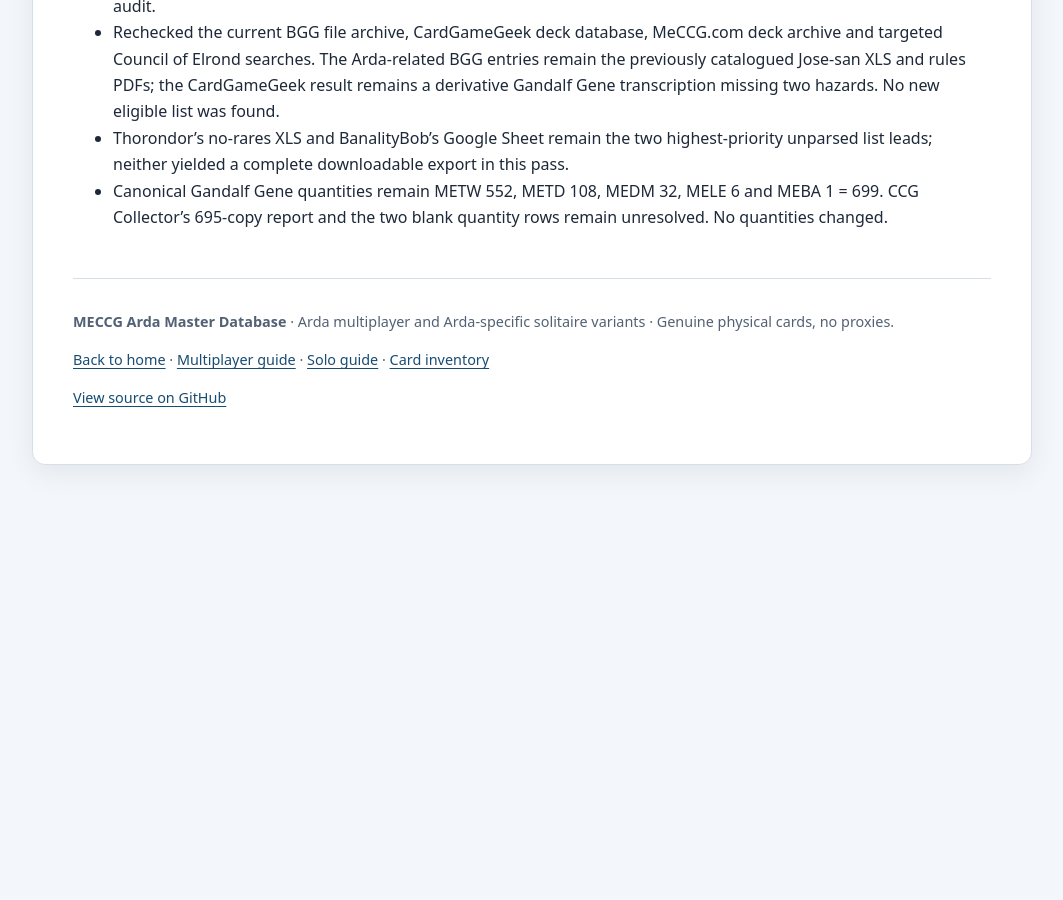
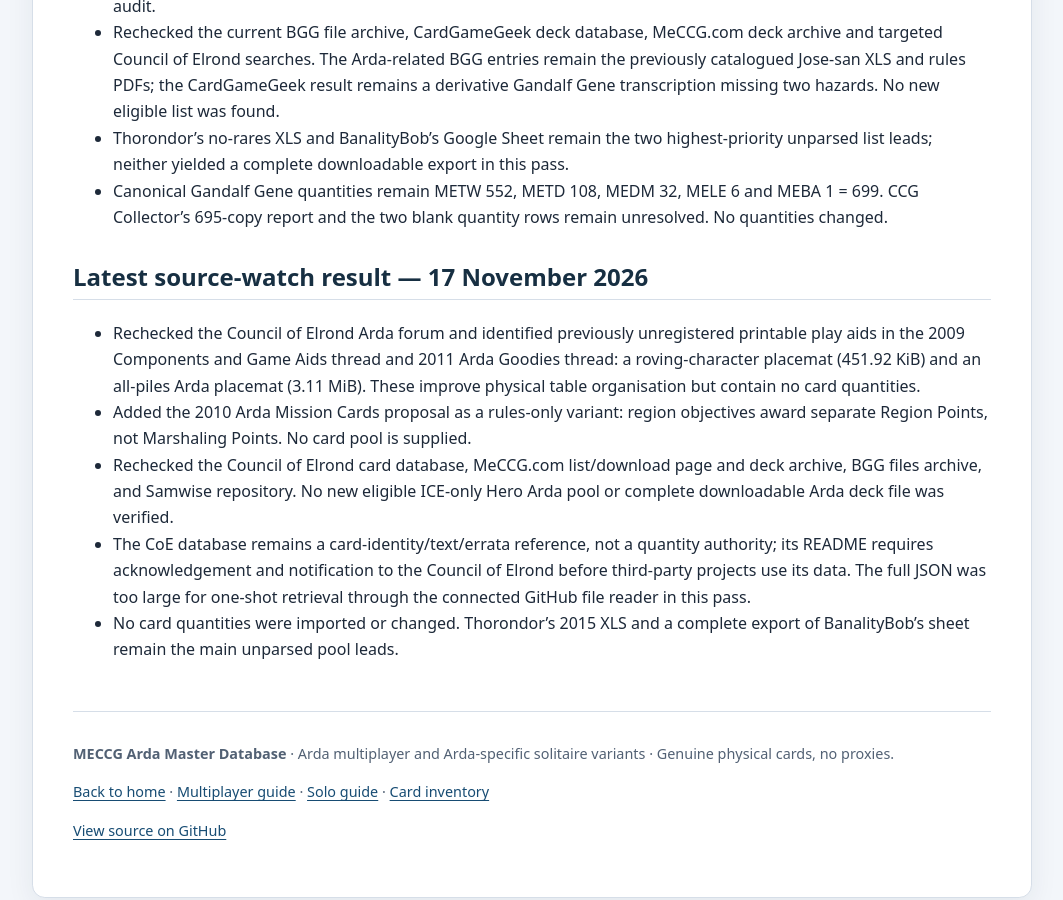
Before and after one commit to JamSpot/meccg-arda-master-database, a Jekyll site: the page built from docs/research-progress.md, in a window 1280 px wide and 900 px high, scrolled down 8761 px. Shown: the whole window, without its empty margins (108-1171 px from the left). Built offline with Jekyll 4.4.1, drawn with Linux system fonts in a browser that asks for light colours; our own code applies the rules of GitHub Pages for plain Markdown files; before the commit the page ends 9250 px from its top, so only the background shows below that.

Commit message:
Record 17 November Arda source watch

```diff
--- a/docs/research-progress.md
+++ b/docs/research-progress.md
@@ -165,3 +165,12 @@ See [14 November source watch](research-watch-2026-11-14.html) and [comparison-l
 - Rechecked the current BGG file archive, CardGameGeek deck database, MeCCG.com deck archive and targeted Council of Elrond searches. The Arda-related BGG entries remain the previously catalogued Jose-san XLS and rules PDFs; the CardGameGeek result remains a derivative Gandalf Gene transcription missing two hazards. No new eligible list was found.
 - Thorondor's no-rares XLS and BanalityBob's Google Sheet remain the two highest-priority unparsed list leads; neither yielded a complete downloadable export in this pass.
 - Canonical Gandalf Gene quantities remain METW 552, METD 108, MEDM 32, MELE 6 and MEBA 1 = 699. CCG Collector's 695-copy report and the two blank quantity rows remain unresolved. No quantities changed.
+
+
+## Latest source-watch result — 17 November 2026
+
+- Rechecked the Council of Elrond Arda forum and identified previously unregistered printable play aids in the 2009 Components and Game Aids thread and 2011 Arda Goodies thread: a roving-character placemat (451.92 KiB) and an all-piles Arda placemat (3.11 MiB). These improve physical table organisation but contain no card quantities.
+- Added the 2010 Arda Mission Cards proposal as a rules-only variant: region objectives award separate Region Points, not Marshaling Points. No card pool is supplied.
+- Rechecked the Council of Elrond card database, MeCCG.com list/download page and deck archive, BGG files archive, and Samwise repository. No new eligible ICE-only Hero Arda pool or complete downloadable Arda deck file was verified.
+- The CoE database remains a card-identity/text/errata reference, not a quantity authority; its README requires acknowledgement and notification to the Council of Elrond before third-party projects use its data. The full JSON was too large for one-shot retrieval through the connected GitHub file reader in this pass.
+- No card quantities were imported or changed. Thorondor's 2015 XLS and a complete export of BanalityBob's sheet remain the main unparsed pool leads.
```
